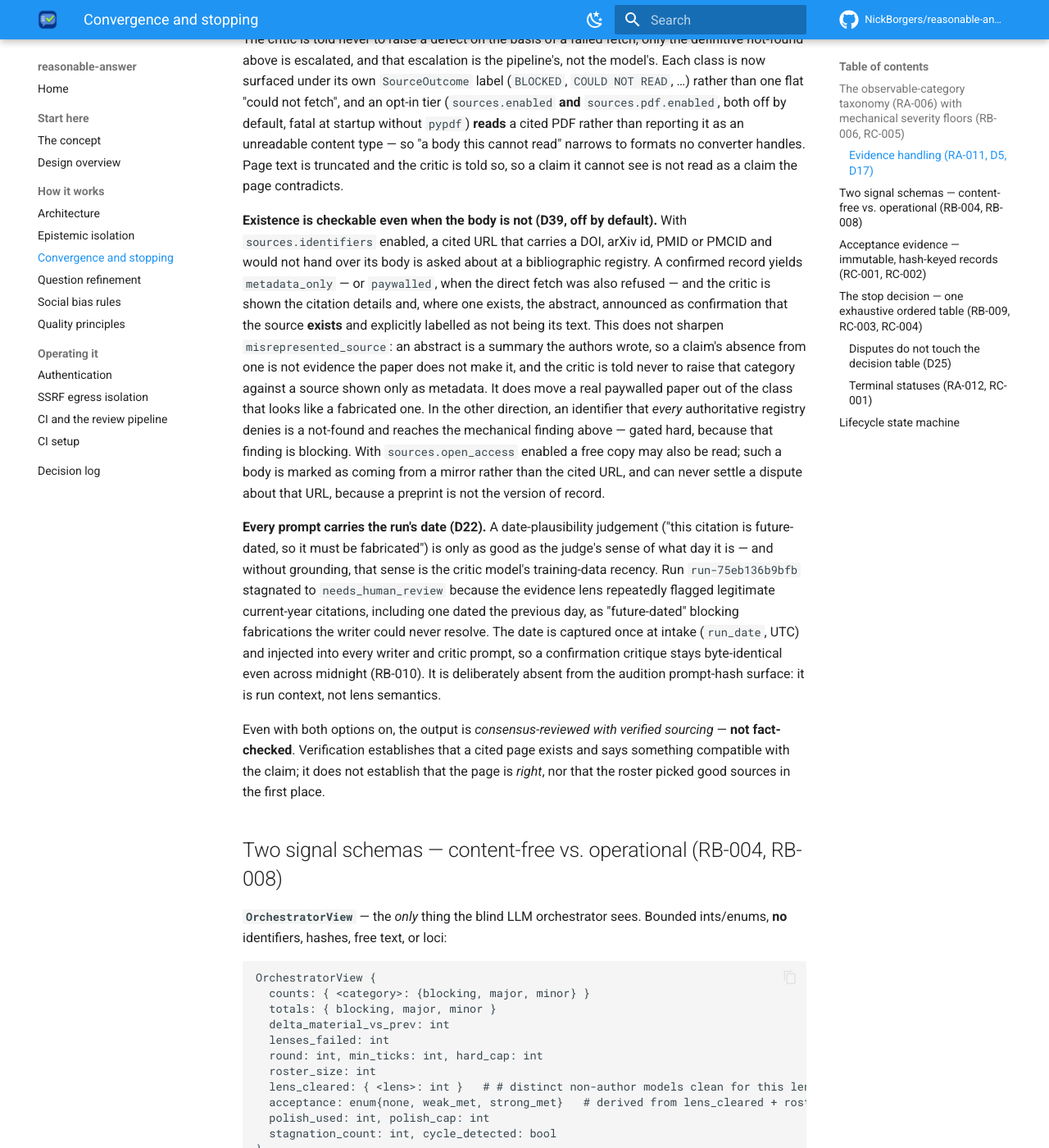
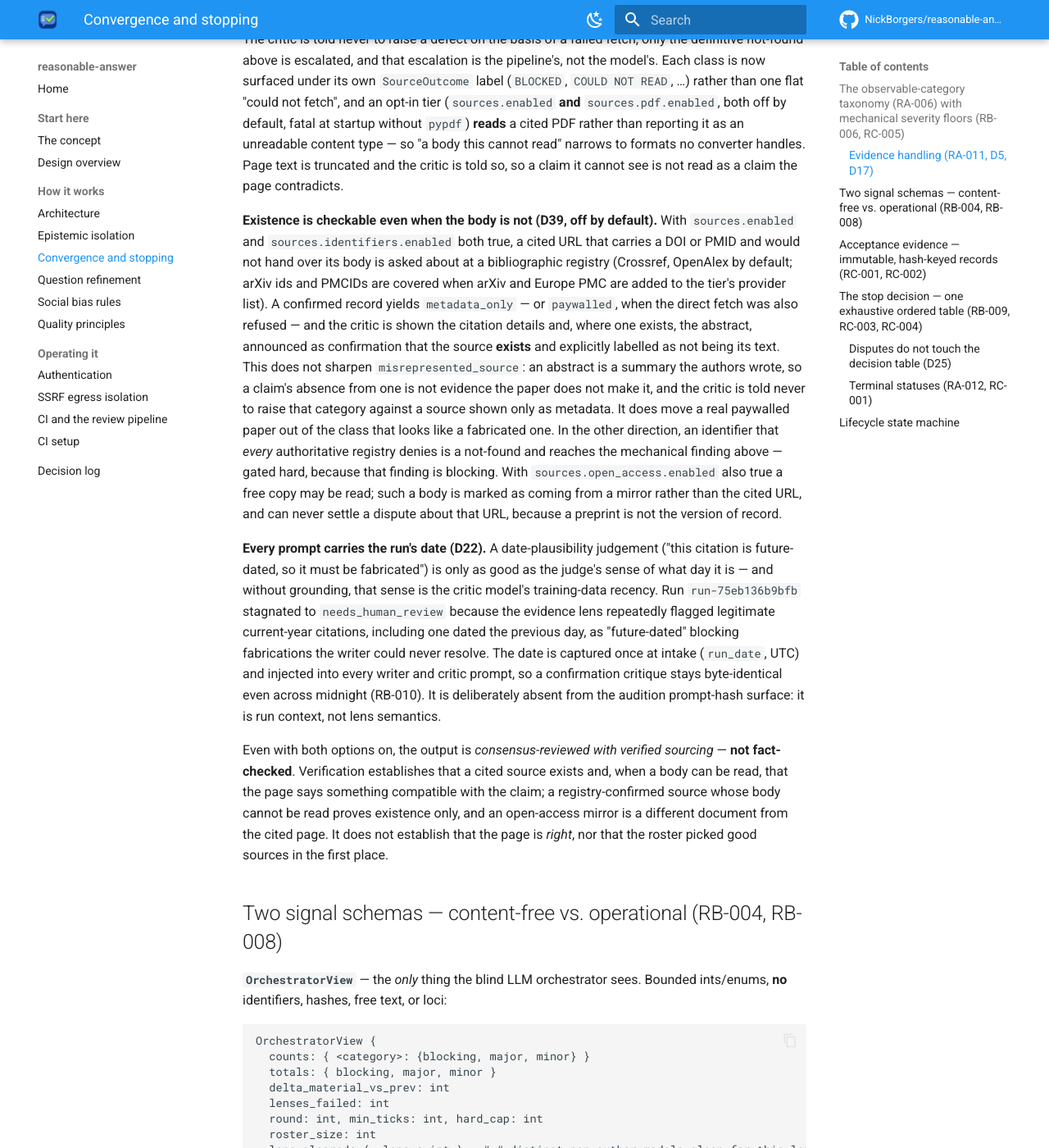
Before and after one commit to NickBorgers/reasonable-answer, an MkDocs documentation site: the page built from docs/convergence.md, in a window 1280 px wide and 1400 px high, scrolled down 2888 px. Shown: the whole window at 82% size. Built offline with MkDocs 1.6.1 and Material for MkDocs 9.7.7, drawn with Linux system fonts in a browser that asks for light colours; comment, search, counter and statistics services are not loaded.

Commit message:
fix: address reviewer findings (cycle 1, cold)
Addressed all 4 docs/quality blockers (invariant/security/test approved). Docs-only edits to README/decisions/convergence aligning D39 prose with the shipped runtime: named the real switches (sources.enabled + tier .enabled), narrowed identifier-tier coverage to DOI/PMID for the default crossref+openalex roster, reframed the uncited 'most good citations fail' claim operationally, and stopped 'verified sourcing' overclaiming for metadata/mirror paths. Suite passes, ruff clean.

Addressed:
  - docs/docs-registry-switch-drift-1
  - docs/docs-identifier-coverage-1
  - docs/docs-verified-sourcing-overclaim-1
  - quality/qual-claim-unsupported-1

```diff
--- a/docs/convergence.md
+++ b/docs/convergence.md
@@ -103,18 +103,20 @@ unreadable content type — so "a body this cannot read" narrows to formats no c
 text is truncated and the critic is told so, so a claim it cannot see is not read as a claim the page
 contradicts.
 
-**Existence is checkable even when the body is not (D39, off by default).** With
-`sources.identifiers` enabled, a cited URL that carries a DOI, arXiv id, PMID or PMCID and would
-not hand over its body is asked about at a bibliographic registry. A confirmed record yields
-`metadata_only` — or `paywalled`, when the direct fetch was also refused — and the critic is shown
-the citation details and, where one exists, the abstract, announced as confirmation that the
-source **exists** and explicitly labelled as not being its text. This does not sharpen
+**Existence is checkable even when the body is not (D39, off by default).** With `sources.enabled`
+and `sources.identifiers.enabled` both true, a cited URL that carries a DOI or PMID and would not
+hand over its body is asked about at a bibliographic registry (Crossref, OpenAlex by default; arXiv
+ids and PMCIDs are covered when arXiv and Europe PMC are added to the tier's provider list). A
+confirmed record yields `metadata_only` — or `paywalled`, when the direct fetch was also refused —
+and the critic is shown the citation details and, where one exists, the abstract, announced as
+confirmation that the source **exists** and explicitly labelled as not being its text. This does
+not sharpen
 `misrepresented_source`: an abstract is a summary the authors wrote, so a claim's absence from one
 is not evidence the paper does not make it, and the critic is told never to raise that category
 against a source shown only as metadata. It does move a real paywalled paper out of the class that
 looks like a fabricated one. In the other direction, an identifier that *every* authoritative
 registry denies is a not-found and reaches the mechanical finding above — gated hard, because that
-finding is blocking. With `sources.open_access` enabled a free copy may also be read; such a body
+finding is blocking. With `sources.open_access.enabled` also true a free copy may be read; such a body
 is marked as coming from a mirror rather than the cited URL, and can never settle a dispute about
 that URL, because a preprint is not the version of record.
 
@@ -129,8 +131,10 @@ stays byte-identical even across midnight (RB-010). It is deliberately absent fr
 prompt-hash surface: it is run context, not lens semantics.
 
 Even with both options on, the output is *consensus-reviewed with verified sourcing* — **not
-fact-checked**. Verification establishes that a cited page exists and says something compatible
-with the claim; it does not establish that the page is *right*, nor that the roster picked good
+fact-checked**. Verification establishes that a cited source exists and, when a body can be read,
+that the page says something compatible with the claim; a registry-confirmed source whose body
+cannot be read proves existence only, and an open-access mirror is a different document from the
+cited page. It does not establish that the page is *right*, nor that the roster picked good
 sources in the first place.
 
 ## Two signal schemas — content-free vs. operational (RB-004, RB-008)
```
Also changed, not shown: README.md (+17 -12 lines), docs/decisions.md (+12 -9 lines).
